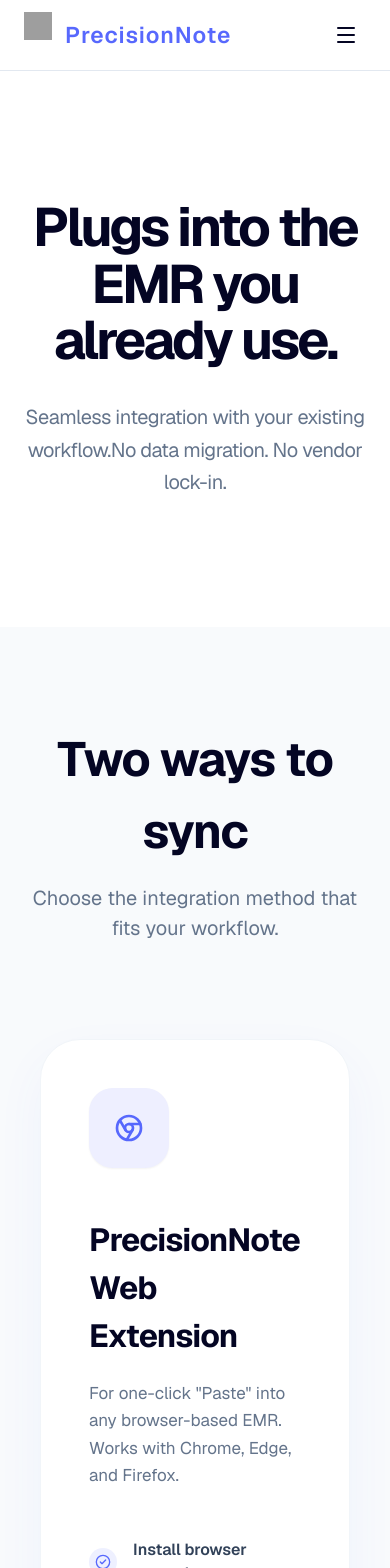
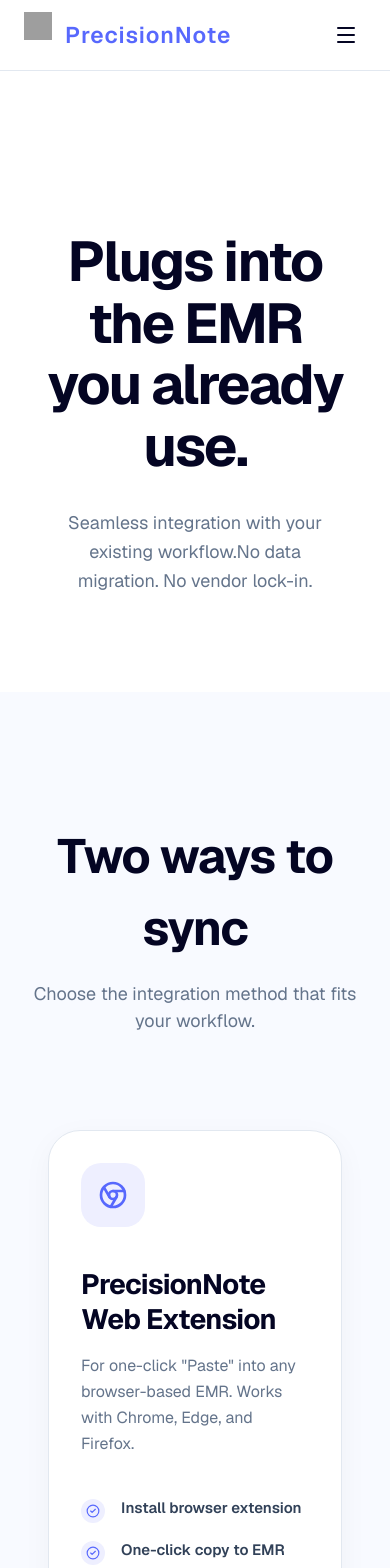
Before and after one commit to zybano/pn-homepage, a React (Vite) app: page /integrations in a window 390 px wide. Shown: the top 1568 px of the page. Built offline with nearby package versions, Linux system fonts and the light colour scheme; grey boxes are pictures that could not be loaded.

Commit message:
refactor: update IntegrationsPage UI with refined typography, spacing, and card styling

```diff
--- a/src/pages/IntegrationsPage.tsx
+++ b/src/pages/IntegrationsPage.tsx
@@ -37,40 +37,41 @@
     {
       title: 'HIPAA Verified',
       description: 'Full compliance with patient data protection standards',
-      icon: <Shield className="w-10 h-10 text-[#5768fd]" />
+      icon: <Shield className="w-8 h-8 text-[#5768fd]" />
     },
     {
       title: 'SOC 2 Type II Certified',
       description: 'Independently audited security controls',
-      icon: <Lock className="w-10 h-10 text-[#5768fd]" />
+      icon: <Lock className="w-8 h-8 text-[#5768fd]" />
     },
     {
       title: 'End-to-End Encrypted',
       description: 'AES-256 encryption at rest and in transit',
-      icon: <Zap className="w-10 h-10 text-[#5768fd]" />
+      icon: <Zap className="w-8 h-8 text-[#5768fd]" />
     }
   ];
 
   return (
-    <div className="min-h-screen bg-white font-geist">
+    <div className="min-h-screen bg-[#F8FAFF] font-geist selection:bg-[#5768fd] selection:text-white">
       <LandingNav />
 
       {/* Hero Section */}
-      <section className="pt-32 pb-32 bg-white">
+      <section className="pt-40 pb-24 bg-white">
         <div className="container-custom">
-          <div className="max-w-5xl mx-auto text-center">
+          <div className="max-w-[1024px] mx-auto text-center px-4">
             <motion.h1
               initial={{ opacity: 0, y: 30 }}
               animate={{ opacity: 1, y: 0 }}
-              className="text-[54px] md:text-[84px] font-bold text-[#040523] tracking-[-3px] leading-[1.05] mb-8"
+              className="text-[56px] md:text-[80px] font-bold text-[#040523] tracking-[-2px] leading-[1.1] mb-8"
             >
-              Plugs into the EMR<br className="hidden md:block" /> you already use.
+              Plugs into the EMR <br className="hidden md:block" />
+              you already use.
             </motion.h1>
             <motion.p
               initial={{ opacity: 0, y: 20 }}
               animate={{ opacity: 1, y: 0 }}
               transition={{ delay: 0.1 }}
-              className="text-[20px] md:text-[22px] text-[#64748b] max-w-2xl mx-auto leading-relaxed tracking-tight"
+              className="text-[18px] md:text-[22px] text-[#64748b] max-w-[800px] mx-auto leading-[1.6] px-4"
             >
               Seamless integration with your existing workflow.<br className="hidden md:block" />
               No data migration. No vendor lock-in.
@@ -80,45 +81,47 @@
       </section>
 
       {/* Sync Methods Section */}
-      <section className="py-24 bg-[#f8fafc]">
+      <section className="py-32 bg-[#F8FAFF]">
         <div className="container-custom">
           <div className="text-center mb-24">
             <h2 className="text-[48px] font-bold text-[#040523] tracking-tight mb-4">Two ways to sync</h2>
-            <p className="text-[20px] text-[#64748b]">Choose the integration method that fits your workflow.</p>
+            <p className="text-[18px] text-[#64748b] max-w-[600px] mx-auto">Choose the integration method that fits your workflow.</p>
           </div>
 
-          <div className="grid md:grid-cols-2 gap-10 max-w-7xl mx-auto mb-20 px-4">
+          <div className="grid md:grid-cols-2 gap-8 max-w-[1104px] mx-auto px-6">
             {syncMethods.map((method, i) => (
               <motion.div
                 key={i}
                 initial={{ opacity: 0, y: 40 }}
                 whileInView={{ opacity: 1, y: 0 }}
                 viewport={{ once: true }}
-                transition={{ duration: 0.6, delay: i * 0.15 }}
-                className="relative bg-white rounded-[40px] p-12 shadow-[0_20px_50px_rgba(87,104,253,0.05)] border border-slate-100 flex flex-col group hover:shadow-[0_40px_80px_rgba(87,104,253,0.12)] transition-all duration-500"
+                transition={{ duration: 0.6, delay: i * 0.1 }}
+                className="relative bg-white rounded-[32px] p-8 md:p-10 shadow-[0_8px_30px_rgb(0,0,0,0.04)] border border-[#E2E8F0] flex flex-col min-h-[377px]"
               >
                 {method.recommended && (
-                  <div className="absolute top-8 right-8 px-5 py-2 bg-[#5768fd] text-white text-[11px] font-bold uppercase tracking-widest rounded-xl shadow-lg shadow-blue-500/20">
+                  <div className="absolute top-0 right-0 bg-[#5768fd] text-white px-5 py-2 font-bold text-[11px] uppercase tracking-widest rounded-tr-[32px] rounded-bl-[20px]">
                     Recommended
                   </div>
                 )}
 
-                <div className={`w-20 h-20 ${method.iconBg} rounded-[24px] flex items-center justify-center mb-12 transform group-hover:scale-110 transition-transform duration-500 shadow-sm`}>
+                <div className={`w-16 h-16 ${method.iconBg} rounded-[20px] flex items-center justify-center mb-10`}>
                   {method.icon}
                 </div>
 
-                <h3 className="text-[32px] font-bold text-[#040523] mb-5 tracking-tight">{method.title}</h3>
-                <p className="text-[17px] text-[#64748b] leading-relaxed mb-12">
-                  {method.description}
+                <h3 className="text-[28px] font-bold text-[#040523] mb-4 tracking-tight leading-tight">
+                   {method.title}
+                </h3>
+                <p className="text-[16px] text-[#64748b] leading-relaxed mb-10">
+                   {method.description}
                 </p>
 
-                <div className="mt-auto space-y-5">
+                <div className="mt-auto space-y-4">
                   {method.features.map((feature, j) => (
-                    <div key={j} className="flex items-center gap-4">
-                      <div className="flex-shrink-0 w-7 h-7 rounded-full bg-[#5768fd]/10 flex items-center justify-center">
-                        <CheckCircle2 className="w-4 h-4 text-[#5768fd]" />
+                    <div key={j} className="flex items-start gap-4">
+                      <div className="flex-shrink-0 w-6 h-6 rounded-full bg-[#eeefff] flex items-center justify-center mt-0.5">
+                        <CheckCircle2 className="w-3.5 h-3.5 text-[#5768fd]" />
                       </div>
-                      <span className="text-[16px] text-[#314158] font-semibold">{feature}</span>
+                      <span className="text-[15px] font-semibold text-[#314158]">{feature}</span>
                     </div>
                   ))}
                 </div>
@@ -128,38 +131,36 @@
         </div>
       </section>
 
-      {/* Enterprise-grade security Section */}
-      <section className="py-40 relative">
-        {/* Geometric Background Simulation */}
-        <div className="absolute inset-0 z-0 bg-[#f1f5ff] pointer-events-none">
-           <div className="absolute top-20 left-[10%] w-[100px] h-[100px] bg-[#d9e4ff] rounded-2xl rotate-12 opacity-40" />
-           <div className="absolute bottom-20 right-[15%] w-[150px] h-[150px] bg-[#d9e4ff] rounded-[40px] -rotate-6 opacity-30" />
-           <div className="absolute top-[40%] right-[10%] w-[60px] h-[60px] bg-white rounded-xl rotate-45 opacity-50" />
-           <div className="absolute top-[20%] left-[25%] w-[40px] h-[40px] bg-[#c7d8ff] rounded-lg -rotate-12 opacity-40" />
-           <div className="absolute bottom-[30%] left-[15%] w-[80px] h-[80px] bg-white rounded-3xl rotate-12 opacity-60" />
+      {/* Enterprise Security Section */}
+      <section className="py-40 bg-[#F1F5FF] relative overflow-hidden">
+        {/* Decorative Blocks Background (Simulating the Illustration frame) */}
+        <div className="absolute inset-0 z-0 pointer-events-none overflow-hidden">
+          <div className="absolute top-[10%] left-[5%] w-[320px] h-[320px] bg-[#D9E4FF] opacity-30 rounded-[50px] rotate-12" />
+          <div className="absolute bottom-[20%] right-[10%] w-[240px] h-[240px] bg-[#D9E4FF] opacity-40 rounded-[60px] -rotate-6" />
+          <div className="absolute top-[40%] right-[20%] w-[120px] h-[120px] bg-white opacity-40 rounded-[30px] rotate-45" />
         </div>
 
-        <div className="container-custom relative z-10">
+        <div className="container-custom relative z-10 px-6">
           <div className="text-center mb-24">
-            <h2 className="text-[56px] font-bold text-[#040523] tracking-[-2px] mb-6">Enterprise-grade security</h2>
-            <p className="text-[20px] text-[#64748b]">Built to meet the highest standards of healthcare data protection.</p>
+            <h2 className="text-[48px] md:text-[56px] font-bold text-[#040523] tracking-tight mb-4">Enterprise-grade security</h2>
+            <p className="text-[18px] text-[#64748b]">Built to meet the highest standards of healthcare data protection.</p>
           </div>
 
-          <div className="grid md:grid-cols-3 gap-8 max-w-7xl mx-auto px-4">
+          <div className="grid md:grid-cols-3 gap-6 max-w-[1104px] mx-auto">
             {securityFeatures.map((feature, i) => (
               <motion.div
                 key={i}
                 initial={{ opacity: 0, y: 30 }}
                 whileInView={{ opacity: 1, y: 0 }}
                 viewport={{ once: true }}
-                transition={{ duration: 0.6, delay: i * 0.1 }}
-                className="bg-white rounded-[40px] p-12 text-center flex flex-col items-center border border-slate-100 shadow-[0_30px_60px_rgba(0,0,0,0.03)] hover:transform hover:-translate-y-2 transition-transform duration-500"
+                transition={{ duration: 0.5, delay: i * 0.1 }}
+                className="bg-white rounded-[40px] p-10 text-center flex flex-col items-center border border-white/20 shadow-[0_20px_40px_rgba(0,0,0,0.03)]"
               >
-                <div className="w-24 h-24 bg-[#f1f5ff] rounded-[32px] flex items-center justify-center mb-10 shadow-sm border border-slate-50">
+                <div className="w-20 h-20 bg-[#F1F5FF] rounded-[24px] flex items-center justify-center mb-8">
                   {feature.icon}
                 </div>
-                <h3 className="text-[22px] font-bold text-[#040523] mb-5 tracking-tight">{feature.title}</h3>
-                <p className="text-[15px] text-[#64748b] leading-relaxed font-medium">
+                <h3 className="text-[20px] font-bold text-[#040523] mb-4">{feature.title}</h3>
+                <p className="text-[14px] text-[#64748b] leading-relaxed">
                   {feature.description}
                 </p>
               </motion.div>
@@ -168,37 +169,37 @@
         </div>
       </section>
 
-      {/* Need help Section */}
-      <section className="py-32">
-        <div className="container-custom">
+      {/* Integration Help CTA */}
+      <section className="py-24">
+        <div className="container-custom px-6">
           <motion.div
-            initial={{ opacity: 0, scale: 0.98 }}
-            whileInView={{ opacity: 1, scale: 1 }}
+            initial={{ opacity: 0, y: 40 }}
+            whileInView={{ opacity: 1, y: 0 }}
             viewport={{ once: true }}
-            className="relative overflow-hidden rounded-[56px] bg-[#ffca40] p-16 md:p-32 text-center shadow-2xl shadow-yellow-200"
+            className="relative overflow-hidden rounded-[40px] bg-[#ffca40] px-8 py-20 md:p-24 text-center overflow-hidden"
           >
-            {/* FIGMA BACKGROUND PATTERN */}
+            {/* Background Texture Asset */}
             <div
-              className="absolute inset-0 opacity-20 pointer-events-none bg-repeat bg-center"
+              className="absolute inset-0 opacity-15 pointer-events-none bg-repeat bg-center"
               style={{
                 backgroundImage: `url('https://www.figma.com/api/mcp/asset/e429e8ca-56dd-4d73-8006-a20dc1575e01')`,
-                backgroundSize: '280px'
+                backgroundSize: '240px'
               }}
             />
 
-            <div className="relative z-10 max-w-4xl mx-auto">
-              <h2 className="text-[42px] md:text-[68px] font-bold text-[#040523] tracking-[-3px] leading-[1.05] mb-10">
-                Need help with <span className="relative">integration?</span>
+            <div className="relative z-10 max-w-[800px] mx-auto">
+              <h2 className="text-[40px] md:text-[64px] font-bold text-[#040523] tracking-tight leading-tight mb-8">
+                Need help with integration?
               </h2>
-              <p className="text-[20px] md:text-[24px] text-[#040523] opacity-80 font-medium mb-16 leading-relaxed">
+              <p className="text-[18px] md:text-[22px] text-[#040523]/80 font-medium mb-12">
                 Our Integration specialists will work with your IT team to ensure a seamless setup.
               </p>
-              <div className="flex flex-col md:flex-row items-center justify-center gap-8">
-                <button className="h-[72px] px-12 bg-[#040523] text-white rounded-[24px] font-bold text-[18px] hover:bg-black transition-all shadow-2xl shadow-black/20 flex items-center gap-3 active:scale-95 duration-200">
+              <div className="flex flex-col sm:flex-row items-center justify-center gap-4">
+                <button className="h-16 px-10 bg-[#040523] text-white rounded-2xl font-bold text-[16px] hover:bg-black transition-all shadow-xl shadow-black/10 flex items-center gap-2 group">
                   Contact Integration Team
-                  <ArrowRight className="w-6 h-6" />
+                  <ArrowRight className="w-5 h-5 transition-transform group-hover:translate-x-1" />
                 </button>
-                <button className="h-[72px] px-12 bg-white text-[#040523] border border-[#040523]/10 rounded-[24px] font-bold text-[18px] hover:bg-slate-50 transition-all shadow-sm active:scale-95 duration-200">
+                <button className="h-16 px-10 bg-transparent text-[#040523] border border-[#040523]/20 rounded-2xl font-bold text-[16px] hover:bg-black/5 transition-all">
                   Learn More
                 </button>
               </div>
```
Also changed, not shown: src/components/LandingFooter.tsx (+28 -9 lines), src/components/LandingNav.tsx (+23 -22 lines).
